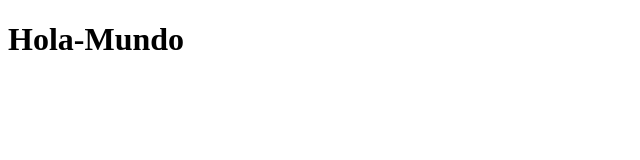
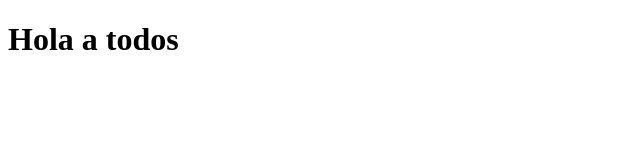
Before and after one commit to Gonza2329/hola-mundo, a plain HTML site: page index.html in a window 1280 px wide. Shown: the full height of the page, 0-640 px from the left. Drawn offline with Linux system fonts and the light colour scheme.

Commit message:
actualizar cambios

```diff
--- a/index.html
+++ b/index.html
@@ -7,6 +7,6 @@
     <title>Document</title>
 </head>
 <body>
-    <h1>Hola-Mundo</h1>
+    <h1>  Hola a todos</h1>
 </body>
 </html>
```
